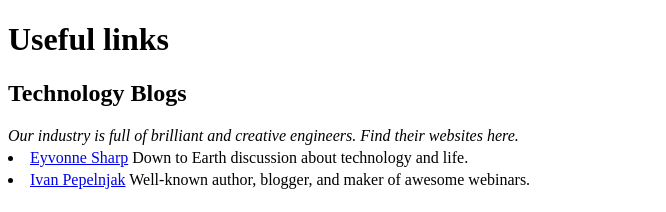
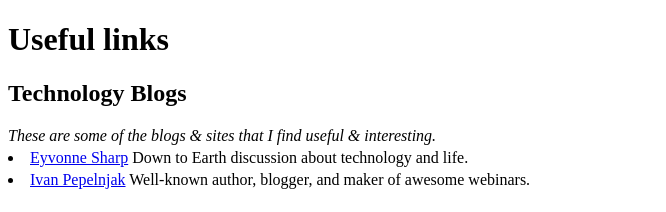
Before and after one commit to cbay-au/website, a plain HTML site: page links/links.html in a window 1280 px wide. Shown: the top 212 px of the page, without its empty margins (0-666 px from the left). Drawn offline with Linux system fonts and the light colour scheme.

Commit message:
Update links.html

```diff
--- a/links/links.html
+++ b/links/links.html
@@ -15,8 +15,7 @@
   <!-- Sorted alphabetically in each category by first name. -->
 
   <h2>Technology Blogs</h2>
-  <i>Our industry is full of brilliant and creative engineers. Find their websites here.</i>
-
+  <i>These are some of the blogs & sites that I find useful & interesting.</i>
 
     <li>
       <a href="http://www.esharp.net/" type="ua">Eyvonne Sharp</a>
```
